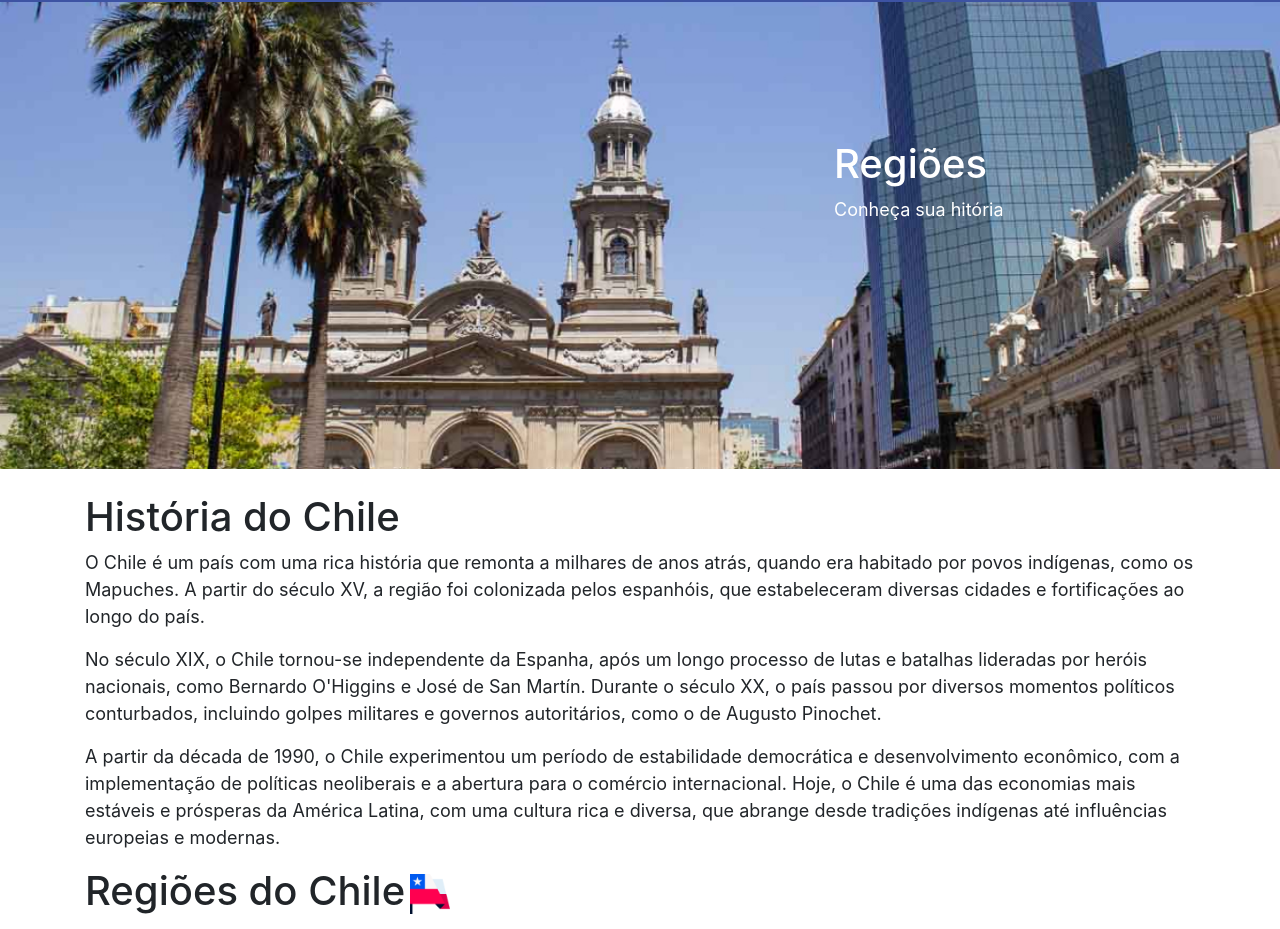
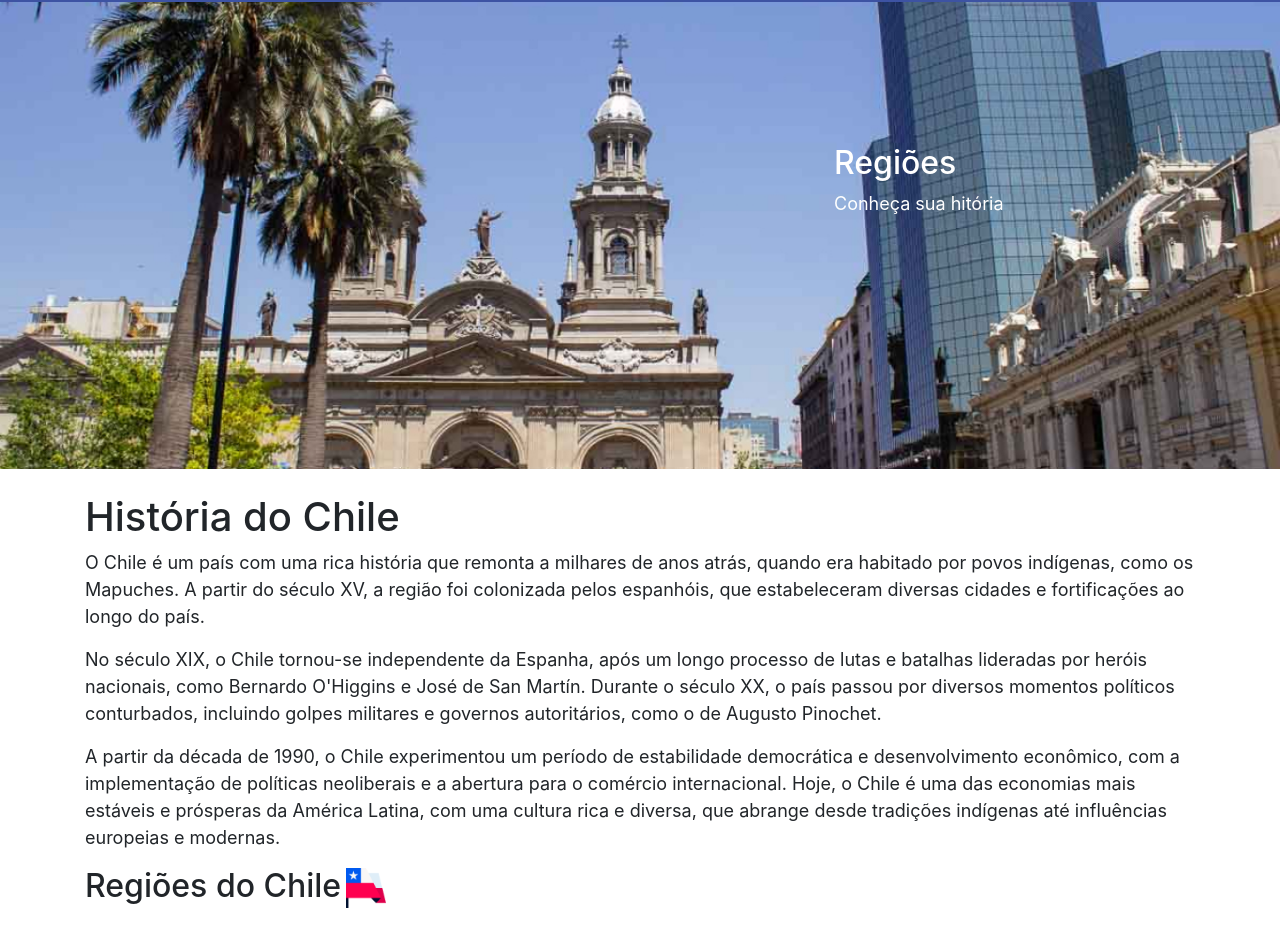
Before and after one commit to LorranFernandes/Projeto-Chile, a plain HTML site: page regioes.html in a window 1280 px wide. Shown: the part 102-1031 px from the top of the page. Drawn offline with nearby package versions, Linux system fonts and the light colour scheme.

Commit message:
Update regioes.html

```diff
--- a/regioes.html
+++ b/regioes.html
@@ -45,7 +45,7 @@
           <div class="banner-container ">
             <img src="regioes.jpg" alt="Banner de uma cidade no chile" class="img-fluid banner-image">
             <div class="banner-text">
-              <h1>Regiões</h1>
+              <h2>Regiões</h2>
               <p>Conheça sua hitória</p>
             </div>
           </div>
@@ -66,7 +66,7 @@
       A partir da década de 1990, o Chile experimentou um período de estabilidade democrática e desenvolvimento econômico, com a implementação de políticas neoliberais e a abertura para o comércio internacional. Hoje, o Chile é uma das economias mais estáveis e prósperas da América Latina, com uma cultura rica e diversa, que abrange desde tradições indígenas até influências europeias e modernas.
     </p>
 
-    <h1>Regiões do Chile<span class="ícone de uma bandeira chilena"><img src="chile (1) 1.png" alt="lhama" style="height: 40px;width: 40px ;margin-left: 5px;"></span></h1>
+    <h2>Regiões do Chile<span class="ícone de uma bandeira chilena"><img src="chile (1) 1.png" alt="lhama" style="height: 40px;width: 40px ;margin-left: 5px;"></span></h2>
     <h2 class="mt-4">1.Santiago</h2>
 
     <div class="row">
```
